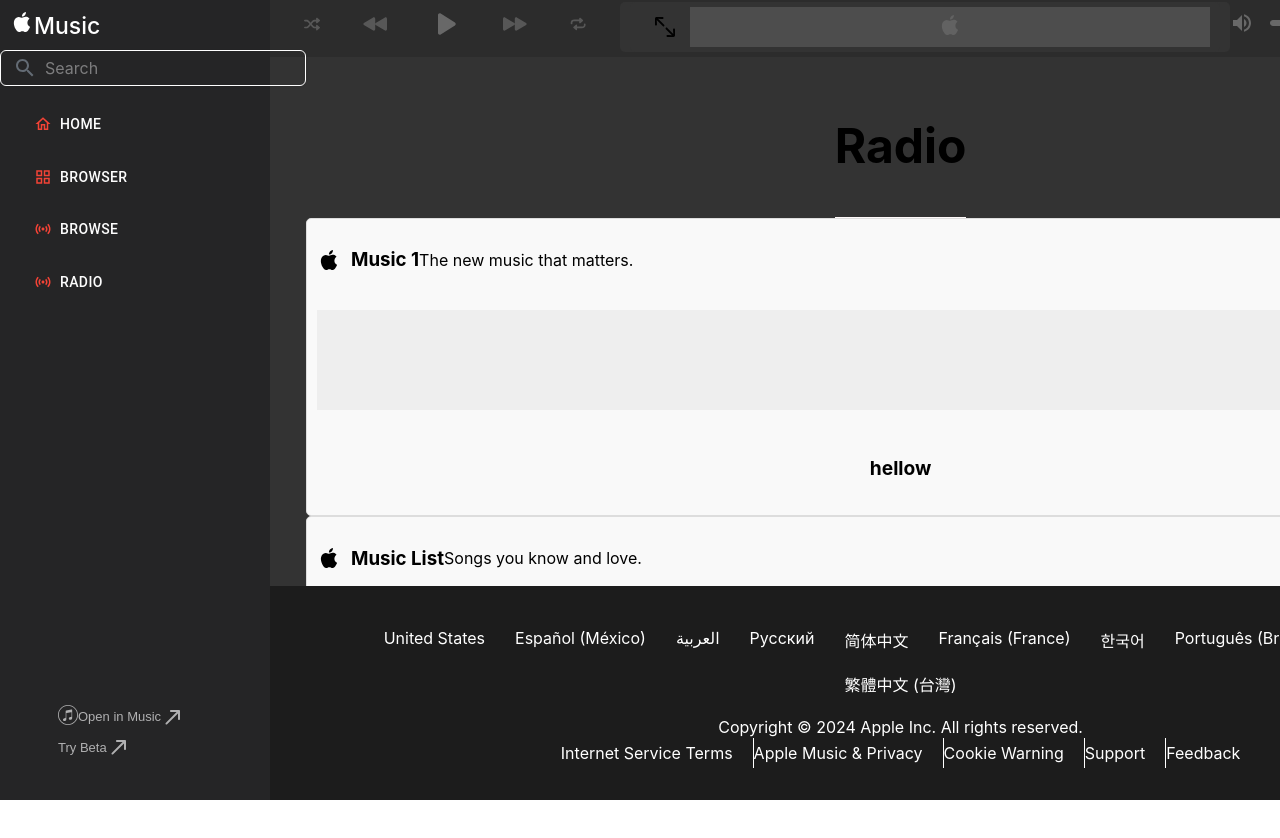
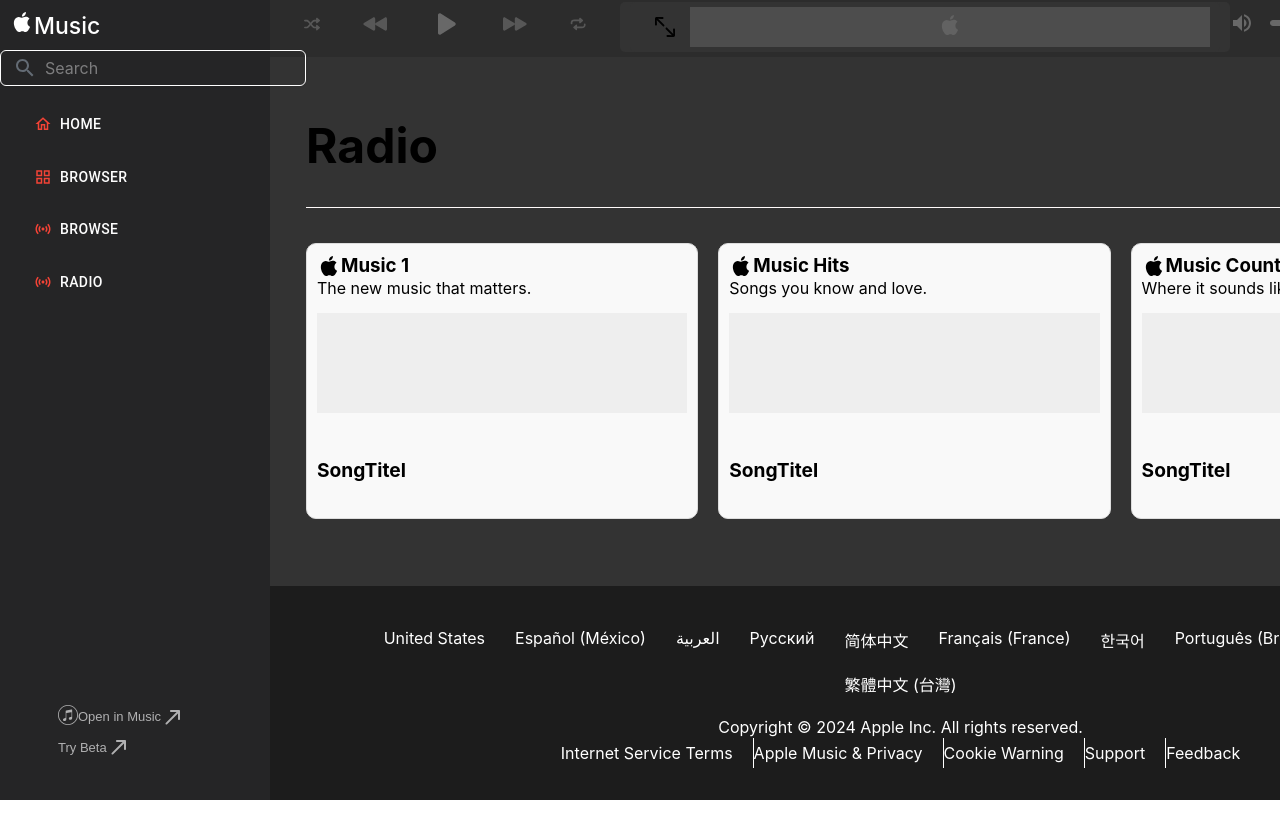
Before and after one commit to Sivachandran06/apple-music-app, a React (Create React App) app: page /radio in a window 1280 px wide. Shown: the top 838 px of the page. Built offline with nearby package versions, Linux system fonts and the light colour scheme.

Commit message:
radio component

```diff
--- a/src/App.css
+++ b/src/App.css
@@ -1,6 +1,10 @@
 /* General styles */
 .App {
   text-align: center;
+  overflow: hidden;
+  overflow: hidden;
+}
+body{
   overflow: hidden;
 }
 
--- a/src/Pages/Radio.css
+++ b/src/Pages/Radio.css
@@ -1,11 +1,12 @@
 .radio-heading{
     display: flex;
+    align-items: flex-end;
     font-size: 24px;
     letter-spacing: 0;
     line-height: 1.17649;
-    border-bottom:0.5px solid snow;
-    padding-bottom:  10px;
-    gap :10px;
+    border-bottom: 0.5px solid snow;
+    width: 100%;
+    margin-bottom: 35px;
 }
 /* Radio.css */
 .radio-container {
@@ -13,6 +14,7 @@
     flex-direction: column;
     align-items: center;
     padding: 20px;
+    overflow: hidden;
   }
 
 
@@ -26,13 +28,17 @@
     display: flex;
     flex-direction: column;
     gap: 20px; /* Adds space between list items */
-    width: 100%;
+    width: 30%;
   }
 
   .first-radio {
     list-style: none;
     padding: 0;
     margin: 0;
+    display: flex;
+    flex-direction: row;
+    gap: 20px;
+    width: 346%;
   }
 
   .first-radio li {
@@ -40,20 +46,25 @@
     flex-direction: column;
     border: 1px solid #ddd;
     padding: 10px;
-    border-radius: 5px;
+    border-radius: 10px;
     background-color: #f9f9f9;
+    width: 30%;
   }
 
   .top-list-container {
     display: flex;
-    align-items: center;
-    margin-bottom: 10px;
+    align-items: flex-start;
+    flex-direction: column;
+    margin-bottom: 5px;
   }
 
   .top-list-container h3 {
     display: flex;
     align-items: center;
-    gap: 10px;
+    margin: 0px;
+  }
+  .top-list-container p{
+    margin: 0px;
   }
 
   .img-container {
@@ -64,6 +75,8 @@
 
   .bottom-list-container {
     margin-top: 10px;
+    display: flex;
+    align-items: flex-start;
   }
 
   .bottom-list-container .titel {
--- a/src/Pages/radio.jsx
+++ b/src/Pages/radio.jsx
@@ -23,21 +23,21 @@
               <div className="img-container"></div>
 
               <div className="bottom-list-container">
-                <h4 className="titel">hellow</h4>
+                <h4 className="titel">SongTitel</h4>
               </div>
             </li>
             <li>
               <div className="top-list-container">
                 <h3>
                   <AppleIcon />
-                  Music List
+                  Music Hits
                 </h3>
                 <p>Songs you know and love.</p>
               </div>
               <div className="img-container"></div>
 
               <div className="bottom-list-container">
-                <h4 className="titel">hellow</h4>
+                <h4 className="titel">SongTitel</h4>
               </div>
             </li>
             <li>
@@ -51,7 +51,7 @@
               <div className="img-container"></div>
 
               <div className="bottom-list-container">
-                <h4 className="titel">hellow</h4>
+                <h4 className="titel">SongTitel</h4>
               </div>
             </li>
           </ul>
```
